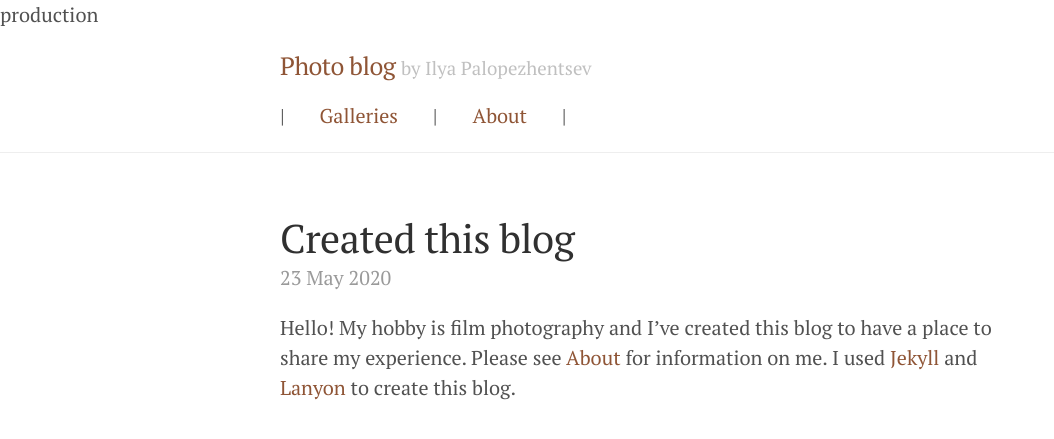
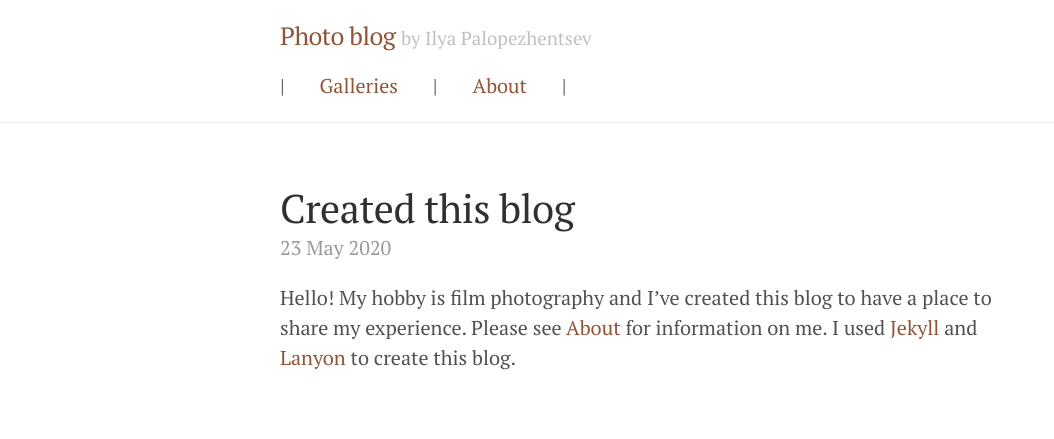
Before and after one commit to ipalopezhentsev/photo, a Jekyll site: the page built from _posts/2020-05-23-first-post.md, in a window 1280 px wide. Shown: the top 439 px of the page, without its empty margins (0-1054 px from the left). Built offline with Jekyll 4.4.1, drawn with Linux system fonts in a browser that asks for light colours; comment, search, counter and statistics services are not loaded.

Commit message:
made comments & google analytics work only in production

```diff
--- a/_includes/comments.html
+++ b/_includes/comments.html
@@ -1,3 +1,5 @@
+{% unless page.disableComments == true or jekyll.environment != "production" %}
+
 <div id="disqus_thread"></div>
 <script>
 
@@ -18,3 +20,4 @@
   })();
 </script>
 <noscript>Please enable JavaScript to view the <a href="https://disqus.com/?ref_noscript">comments powered by Disqus.</a></noscript>
+{% endunless %}
--- a/_includes/head.html
+++ b/_includes/head.html
@@ -1,5 +1,5 @@
 <head>
-  {% if site.google_analytics_id %}
+  {% if site.google_analytics_id and jekyll.environment=="production" %}
   <!-- Global site tag (gtag.js) - Google Analytics -->
   <script async src="https://www.googletagmanager.com/gtag/js?id=UA-167439711-1"></script>
   <script>
--- a/_layouts/default.html
+++ b/_layouts/default.html
@@ -4,7 +4,9 @@
 {% include head.html %}
 
 <body class="theme-base-0f">
-{{ jekyll.environment }}
+{% unless jekyll.environment == "production" %}
+<h3>ATTENTION: Working in jekyll.environment={{ jekyll.environment }}<h3>
+{% endunless %}
   <div class="masthead">
     <div class="container">
       <h3 class="masthead-title">
--- a/_layouts/gallery.html
+++ b/_layouts/gallery.html
@@ -29,5 +29,8 @@
     <hr>
     {% endfor %}
   </div>
+
+  {% include comments.html %}
+
   <!--{{ content }}-->
 </div>
--- a/_layouts/post.html
+++ b/_layouts/post.html
@@ -8,9 +8,7 @@
   {{ content }}
 </div>
 
-{% unless page.disableComments == true %}
 {% include comments.html %}
-{% endunless %}
 
 {% if site.related_posts.size >= 1 %}
 <div class="related">
```
